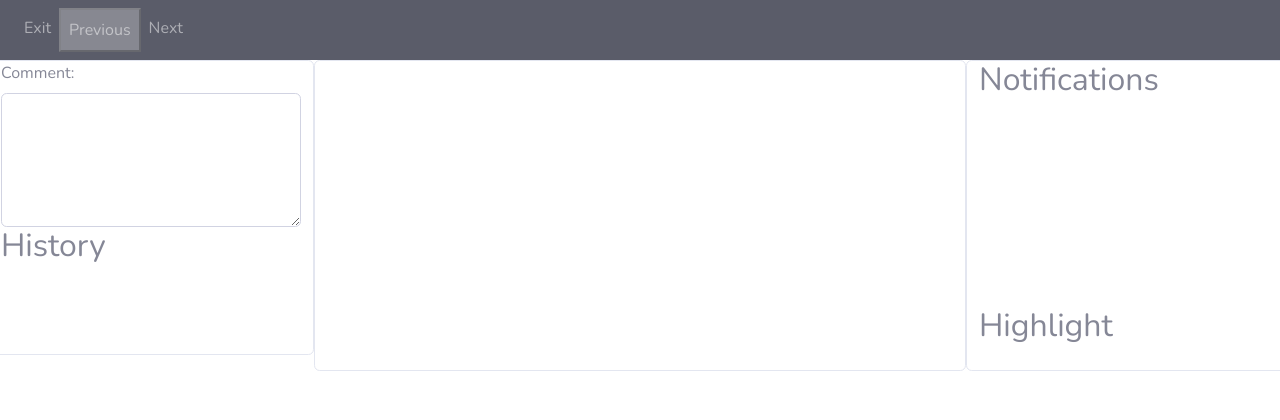
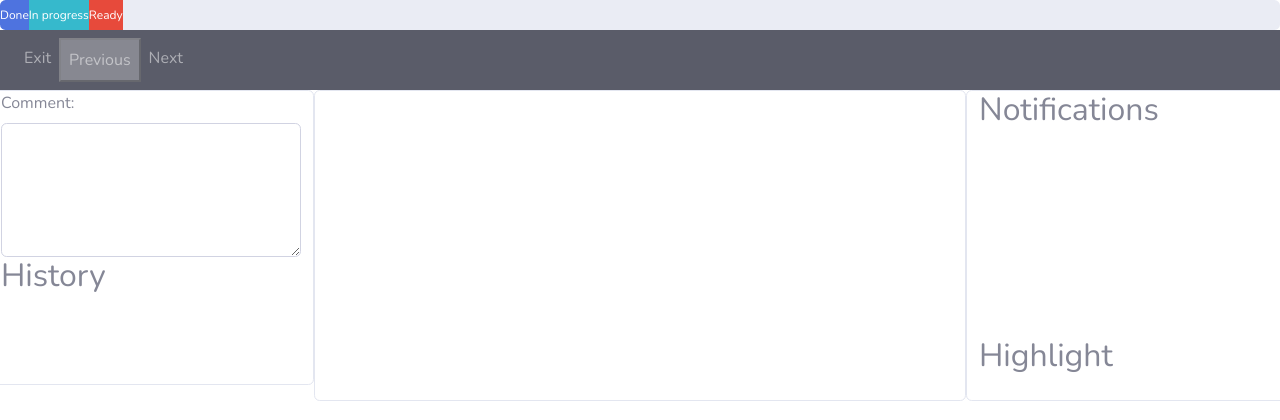
Before and after one commit to dcronkite/pytheas, a Flask app: template src/pytheas/templates/review/reviewer.html in a window 1280 px wide. Shown: the top 420 px of the page. Run offline with Flask 2, Linux system fonts and the light colour scheme; the template is opened without the code that fills it, so the values that code supplies are empty; parts of the project's set-up code (start-up, migrations or seed data) failed here and were passed over; some libraries are stand-ins or nearby versions.

Commit message:
Added progress bar

```diff
--- a/src/pytheas/templates/review/reviewer.html
+++ b/src/pytheas/templates/review/reviewer.html
@@ -57,6 +57,18 @@
             </label>
         </div>
     {% endfor %}
+</div>
+
+<div class="progress" style="height:30px">
+    <div class="progress-bar" role="progressbar" style="width:{{ progress.done.percent }}%;height:30px">
+        {{ progress.done.count }} Done
+    </div>
+    <div class="progress-bar bg-info" role="progressbar" style="width:{{ progress.in_progress.percent }}%;height:30px">
+        {{ progress.in_progress.count }} In progress
+    </div>
+    <div class="progress-bar bg-danger" role="progressbar" style="width:{{ progress.ready.percent }}%;height:30px">
+        {{ progress.ready.count }} Ready
+    </div>
 </div>
 
 {#<nav class="navbar navbar-expand-sm bg-dark navbar-dark fixed-top">#}
```
Also changed, not shown: src/pytheas/services/abu_service.py (+16 -2 lines), src/pytheas/views/review_views.py (+6 -4 lines).
